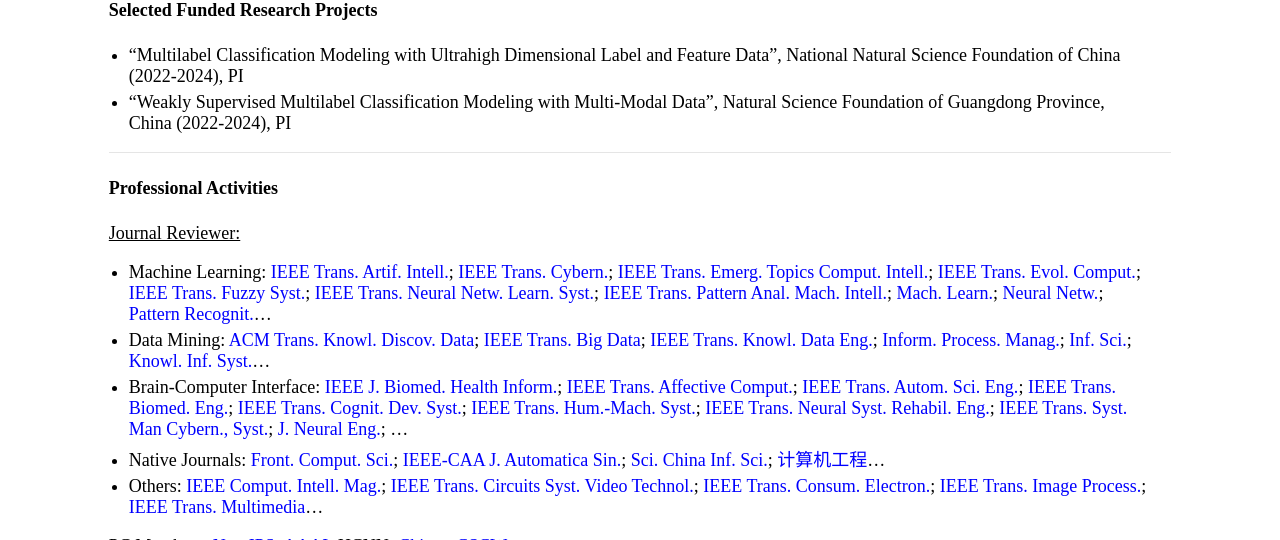
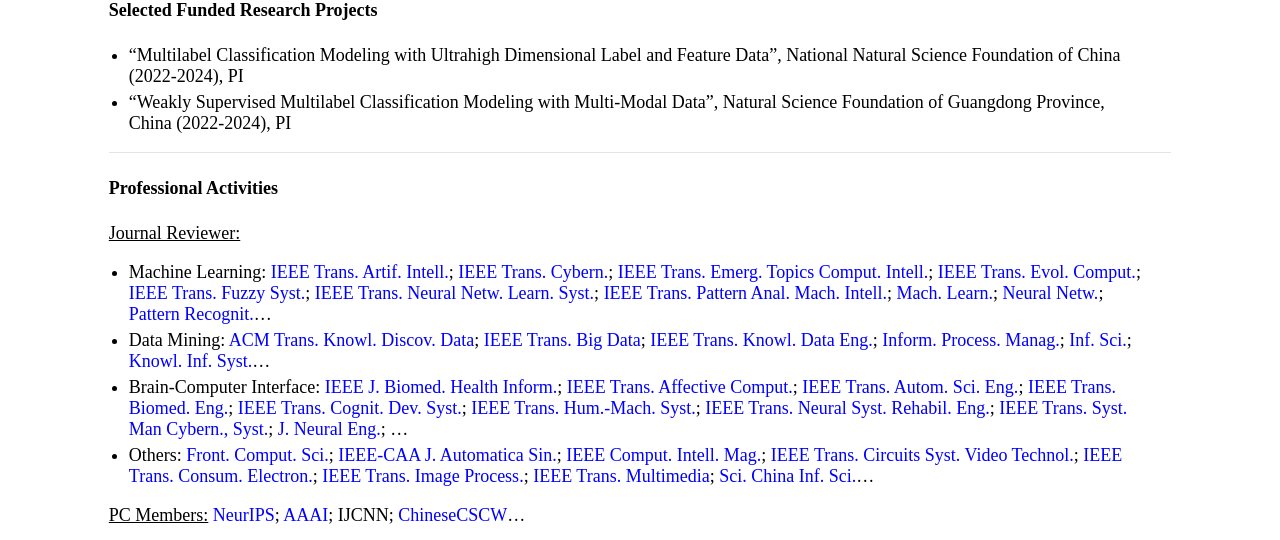
Before and after one commit to jiazhang-ml/jiazhang-ml.github.io, a Jekyll site: the page built from index.md, in a window 1280 px wide and 900 px high, scrolled down 1772 px, cut to the strip 0-540 px from the top of the window. Built offline with Jekyll 4.4.1, drawn with Linux system fonts in a browser that asks for light colours.

Commit message:
Update index.md

```diff
--- a/index.md
+++ b/index.md
@@ -66,8 +66,7 @@ Email: [jiazhang@jnu.edu.cn](mailto:jiazhang@jnu.edu.cn)
 * Machine Learning: [IEEE Trans. Artif. Intell.](https://mc.manuscriptcentral.com/tai-ieee); [IEEE Trans. Cybern.](https://mc.manuscriptcentral.com/cyb-ieee); [IEEE Trans. Emerg. Topics Comput. Intell.](https://mc.manuscriptcentral.com/tetci-ieee); [IEEE Trans. Evol. Comput.](https://mc.manuscriptcentral.com/tevc-ieee); [IEEE Trans. Fuzzy Syst.](https://mc.manuscriptcentral.com/tfs-ieee); [IEEE Trans. Neural Netw. Learn. Syst.](https://mc.manuscriptcentral.com/tnnls); [IEEE Trans. Pattern Anal. Mach. Intell.](https://mc.manuscriptcentral.com/tpami-cs); [Mach. Learn.](https://link.springer.com/journal/10994); [Neural Netw.](https://www.editorialmanager.com/neunet/default.aspx); [Pattern Recognit.](https://www.sciencedirect.com/journal/pattern-recognition)...
 * Data Mining: [ACM Trans. Knowl. Discov. Data](https://mc.manuscriptcentral.com/tkdd); [IEEE Trans. Big Data](https://mc.manuscriptcentral.com/tbd-cs); [IEEE Trans. Knowl. Data Eng.](https://mc.manuscriptcentral.com/tkde-cs); [Inform. Process. Manag.](https://www.editorialmanager.com/ipm/default.aspx); [Inf. Sci.](https://www.sciencedirect.com/journal/information-sciences); [Knowl. Inf. Syst.](https://www.springer.com/journal/10115)...
 * Brain-Computer Interface: [IEEE J. Biomed. Health Inform.](https://mc.manuscriptcentral.com/jbhi-embs); [IEEE Trans. Affective Comput.](https://mc.manuscriptcentral.com/taffc-cs); [IEEE Trans. Autom. Sci. Eng.](https://mc.manuscriptcentral.com/t-ase); [IEEE Trans. Biomed. Eng.](https://mc.manuscriptcentral.com/tbme-embs); [IEEE Trans. Cognit. Dev. Syst.](https://mc.manuscriptcentral.com/tcds-ieee); [IEEE Trans. Hum.-Mach. Syst.](https://mc.manuscriptcentral.com/thms); [IEEE Trans. Neural Syst. Rehabil. Eng.](https://mc.manuscriptcentral.com/tnsre-embs); [IEEE Trans. Syst. Man Cybern., Syst.](https://mc.manuscriptcentral.com/systems); [J. Neural Eng.](https://mc04.manuscriptcentral.com/jne-iop); ...
-* Native Journals: [Front. Comput. Sci.](https://link.springer.com/journal/11704); [IEEE-CAA J. Automatica Sin.](https://mc03.manuscriptcentral.com/ieee-jas); [Sci. China Inf. Sci.](https://mc03.manuscriptcentral.com/scis); [计算机工程](https://www.ecice06.com/CN/1000-3428/home.shtml)...
-* Others: [IEEE Comput. Intell. Mag.](https://mc.manuscriptcentral.com/cim-ieee); [IEEE Trans. Circuits Syst. Video Technol.](https://mc.manuscriptcentral.com/tcsvt); [IEEE Trans. Consum. Electron.](https://mc.manuscriptcentral.com/tce-ieee); [IEEE Trans. Image Process.](https://mc.manuscriptcentral.com/tip-ieee); [IEEE Trans. Multimedia](https://mc.manuscriptcentral.com/tmm-ieee)...
+* Others: [Front. Comput. Sci.](https://link.springer.com/journal/11704); [IEEE-CAA J. Automatica Sin.](https://mc03.manuscriptcentral.com/ieee-jas); [IEEE Comput. Intell. Mag.](https://mc.manuscriptcentral.com/cim-ieee); [IEEE Trans. Circuits Syst. Video Technol.](https://mc.manuscriptcentral.com/tcsvt); [IEEE Trans. Consum. Electron.](https://mc.manuscriptcentral.com/tce-ieee); [IEEE Trans. Image Process.](https://mc.manuscriptcentral.com/tip-ieee); [IEEE Trans. Multimedia](https://mc.manuscriptcentral.com/tmm-ieee); [Sci. China Inf. Sci.](https://mc03.manuscriptcentral.com/scis)...
 
 
 <u>PC Members:</u> [NeurIPS](https://openreview.net/login?redirect=/group?id%3DNeurIPS.cc%252F2026%252FConference%252FReviewers); [AAAI](https://openreview.net/login?redirect=/group?id%3DAAAI.org%252F2027%252FConference%252FProgram_Committee); IJCNN; [ChineseCSCW](https://cmt3.research.microsoft.com/User/Login)...
```
